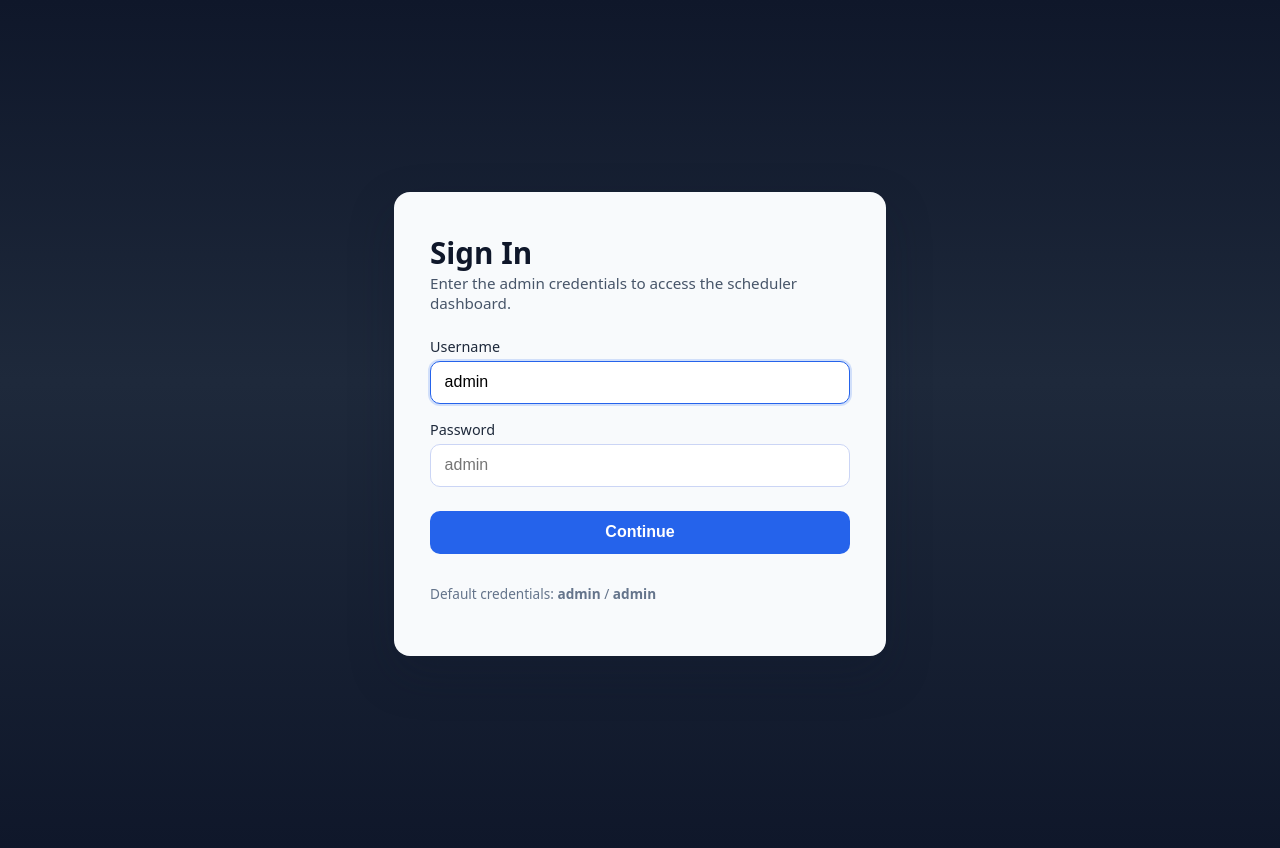
After one commit to Incrisz/uniti-deployer, a Flask app: page /login in a window 1280 px wide. The commit adds this page. Run offline with Flask 3, Linux system fonts and the light colour scheme.

Commit message:
login added

```diff
--- a/app.py
+++ b/app.py
@@ -26,6 +26,11 @@ app.secret_key = (
     or os.environ.get("SECRET_KEY")
     or "dev-secret-key"
 )
+
+STATIC_USERNAME = os.environ.get("APP_USERNAME", "admin")
+STATIC_PASSWORD = os.environ.get("APP_PASSWORD", "admin")
+SESSION_AUTH_FLAG = "user_authenticated"
+SESSION_USER_KEY = "username"
 
 DATABASE_URL = (os.environ.get("DATABASE_URL") or os.environ.get("DB_URL") or "").strip()
 metadata = sa.MetaData()
@@ -356,6 +361,65 @@ def _persist_daily_schedule(daily_time: Optional[str], enabled: bool, next_run:
             )
     except SQLAlchemyError as exc:  # pragma: no cover - logged for visibility
         app.logger.error("Failed to persist daily schedule: %s", exc)
+
+
+def _get_safe_redirect_target(target: Optional[str]) -> str:
+    """Return a safe in-app redirect target."""
+    if target and target.startswith("/") and not target.startswith("//"):
+        return target
+    return url_for("index")
+
+
+def _login_redirect_response() -> Any:
+    """Redirect the user to the login page while preserving the requested path."""
+    next_target = request.full_path if request.query_string else request.path
+    next_target = next_target.rstrip("?")
+    return redirect(url_for("login", next=next_target))
+
+
+def login_required(json_response: bool = False):
+    """Decorator that enforces authentication for protected views."""
+
+    def decorator(view):
+        @wraps(view)
+        def wrapped(*args, **kwargs):
+            if session.get(SESSION_AUTH_FLAG):
+                return view(*args, **kwargs)
+            if json_response:
+                return jsonify({"success": False, "error": "Unauthorized"}), 401
+            return _login_redirect_response()
+
+        return wrapped
+
+    return decorator
+
+
+def _initialise_state_from_database() -> None:
+    """Initialise scheduler state from the configured database, if available."""
+    global _db_warning_logged  # pylint: disable=global-statement
+    if not DATABASE_URL:
+        return
+
+    db_engine = _get_engine()
+    if db_engine is None:
+        if not _db_warning_logged:
+            app.logger.warning(
+                "DATABASE_URL is set but the connection could not be established. Falling back to in-memory state."
+            )
+            _db_warning_logged = True
+        return
+
+    try:
+        metadata.create_all(db_engine, checkfirst=True)
+    except SQLAlchemyError as exc:  # pragma: no cover - logged for visibility
+        app.logger.error("Failed to create database tables: %s", exc)
+        return
+
+    try:
+        _ensure_seed_rows(db_engine)
+        _load_state_from_db(db_engine)
+    except SQLAlchemyError as exc:  # pragma: no cover - logged for visibility
+        app.logger.error("Failed to prepare database state: %s", exc)
 
 
 def _format_display_time(dt: datetime) -> str:
@@ -773,12 +837,57 @@ def _scheduled_job_run(source: str) -> None:
                 schedule_state[source]["next_run_display"] = None
 
 
+_initialise_state_from_database()
+
+
 @app.route("/", methods=["GET"])
+@login_required()
 def index() -> str:
     return render_template("index.html")
 
 
+@app.route("/login", methods=["GET", "POST"])
+def login():
+    if session.get(SESSION_AUTH_FLAG):
+        return redirect(url_for("index"))
+
+    next_target = request.args.get("next") or request.form.get("next") or url_for("index")
+    next_target = _get_safe_redirect_target(next_target)
+
+    error = None
+    username = ""
+
+    if request.method == "POST":
+        username = (request.form.get("username") or "").strip()
+        password = request.form.get("password") or ""
+
+        if username == STATIC_USERNAME and password == STATIC_PASSWORD:
+            session[SESSION_AUTH_FLAG] = True
+            session[SESSION_USER_KEY] = username
+            session.permanent = False
+            return redirect(next_target)
+
+        error = "Invalid username or password. Please try again."
+
+    return render_template(
+        "login.html",
+        error=error,
+        next=next_target,
+        username=username,
+        expected_username=STATIC_USERNAME,
+    )
+
+
+@app.route("/logout", methods=["POST"])
+@login_required()
+def logout():
+    session.pop(SESSION_AUTH_FLAG, None)
+    session.pop(SESSION_USER_KEY, None)
+    return redirect(url_for("login"))
+
+
 @app.route("/job/run", methods=["POST"])
+@login_required(json_response=True)
 def run_job():
     result = _run_job("manual")
     status_code = result.pop("status_code", 200)
@@ -786,11 +895,13 @@ def run_job():
 
 
 @app.route("/job/status", methods=["GET"])
+@login_required(json_response=True)
 def job_status():
     return jsonify(_get_scheduler_status())
 
 
 @app.route("/job/schedule", methods=["POST"])
+@login_required(json_response=True)
 def update_schedule():
     payload = request.get_json(silent=True) or {}
     schedule_fields = _normalize_schedule_payload(payload)
@@ -807,6 +918,7 @@ def update_schedule():
 
 
 @app.route("/job/daily", methods=["POST"])
+@login_required(json_response=True)
 def update_daily_schedule():
     payload = request.get_json(silent=True) or {}
     raw_time = str(payload.get("time", "")).strip()
@@ -842,6 +954,7 @@ def update_daily_schedule():
 
 
 @app.route("/job/start", methods=["POST"])
+@login_required(json_response=True)
 def start_scheduler():
     payload = request.get_json(silent=True) or {}
     schedule_type = payload.get("type")
@@ -883,6 +996,7 @@ def start_scheduler():
 
 
 @app.route("/job/stop", methods=["POST"])
+@login_required(json_response=True)
 def stop_scheduler():
     payload = request.get_json(silent=True) or {}
     schedule_type = payload.get("type")
--- /dev/null
+++ b/templates/login.html
@@ -0,0 +1,145 @@
+<!DOCTYPE html>
+<html lang="en">
+  <head>
+    <meta charset="UTF-8" />
+    <meta name="viewport" content="width=device-width, initial-scale=1.0" />
+    <title>Sign In · Web Cron Scheduler</title>
+    <style>
+      :root {
+        color-scheme: light;
+      }
+
+      body {
+        margin: 0;
+        min-height: 100vh;
+        font-family: system-ui, -apple-system, "Segoe UI", sans-serif;
+        background: linear-gradient(180deg, #0f172a 0%, #1e293b 45%, #0f172a 100%);
+        display: flex;
+        align-items: center;
+        justify-content: center;
+        padding: 1.5rem;
+        color: #0f172a;
+      }
+
+      .login-card {
+        width: min(420px, 100%);
+        background: #f8fafc;
+        border-radius: 16px;
+        padding: 2.5rem 2.25rem;
+        box-shadow: 0 18px 45px rgba(15, 23, 42, 0.25);
+        display: flex;
+        flex-direction: column;
+        gap: 1.5rem;
+      }
+
+      h1 {
+        margin: 0;
+        font-size: 1.85rem;
+        color: #0f172a;
+      }
+
+      p.lead {
+        margin: 0;
+        color: #475569;
+        font-size: 0.95rem;
+      }
+
+      form {
+        display: flex;
+        flex-direction: column;
+        gap: 1rem;
+      }
+
+      label {
+        display: flex;
+        flex-direction: column;
+        gap: 0.35rem;
+        font-size: 0.9rem;
+        color: #1e293b;
+      }
+
+      input {
+        padding: 0.7rem 0.85rem;
+        border-radius: 10px;
+        border: 1px solid #cbd5f5;
+        font-size: 1rem;
+        background: #ffffff;
+      }
+
+      input:focus {
+        border-color: #2563eb;
+        outline: none;
+        box-shadow: 0 0 0 2px rgba(37, 99, 235, 0.18);
+      }
+
+      button {
+        margin-top: 0.5rem;
+        padding: 0.8rem 1.4rem;
+        border-radius: 10px;
+        border: none;
+        background: #2563eb;
+        color: #ffffff;
+        font-size: 1rem;
+        font-weight: 600;
+        cursor: pointer;
+        transition: background 0.2s ease-in-out, transform 0.12s ease-in-out;
+      }
+
+      button:hover {
+        background: #1d4ed8;
+        transform: translateY(-1px);
+      }
+
+      .alert {
+        padding: 0.75rem 0.9rem;
+        border-radius: 10px;
+        background: #fee2e2;
+        color: #b91c1c;
+        font-size: 0.9rem;
+      }
+
+      .hint {
+        font-size: 0.85rem;
+        color: #64748b;
+      }
+    </style>
+  </head>
+  <body>
+    <section class="login-card">
+      <header>
+        <h1>Sign In</h1>
+        <p class="lead">Enter the admin credentials to access the scheduler dashboard.</p>
+      </header>
+      {% if error %}
+      <div class="alert">{{ error }}</div>
+      {% endif %}
+      <form method="post" action="{{ url_for('login') }}">
+        <input type="hidden" name="next" value="{{ next }}" />
+        <label>
+          Username
+          <input
+            type="text"
+            name="username"
+            value="{{ username or expected_username }}"
+            autocomplete="username"
+            placeholder="admin"
+            required
+            autofocus
+          />
+        </label>
+        <label>
+          Password
+          <input
+            type="password"
+            name="password"
+            autocomplete="current-password"
+            placeholder="admin"
+            required
+          />
+        </label>
+        <button type="submit">Continue</button>
+        <p class="hint">Default credentials: <strong>{{ expected_username }}</strong> / <strong>admin</strong></p>
+      </form>
+    </section>
+  </body>
+</html>
```
Also changed, not shown: templates/index.html (+81 -1 lines), README.md.
